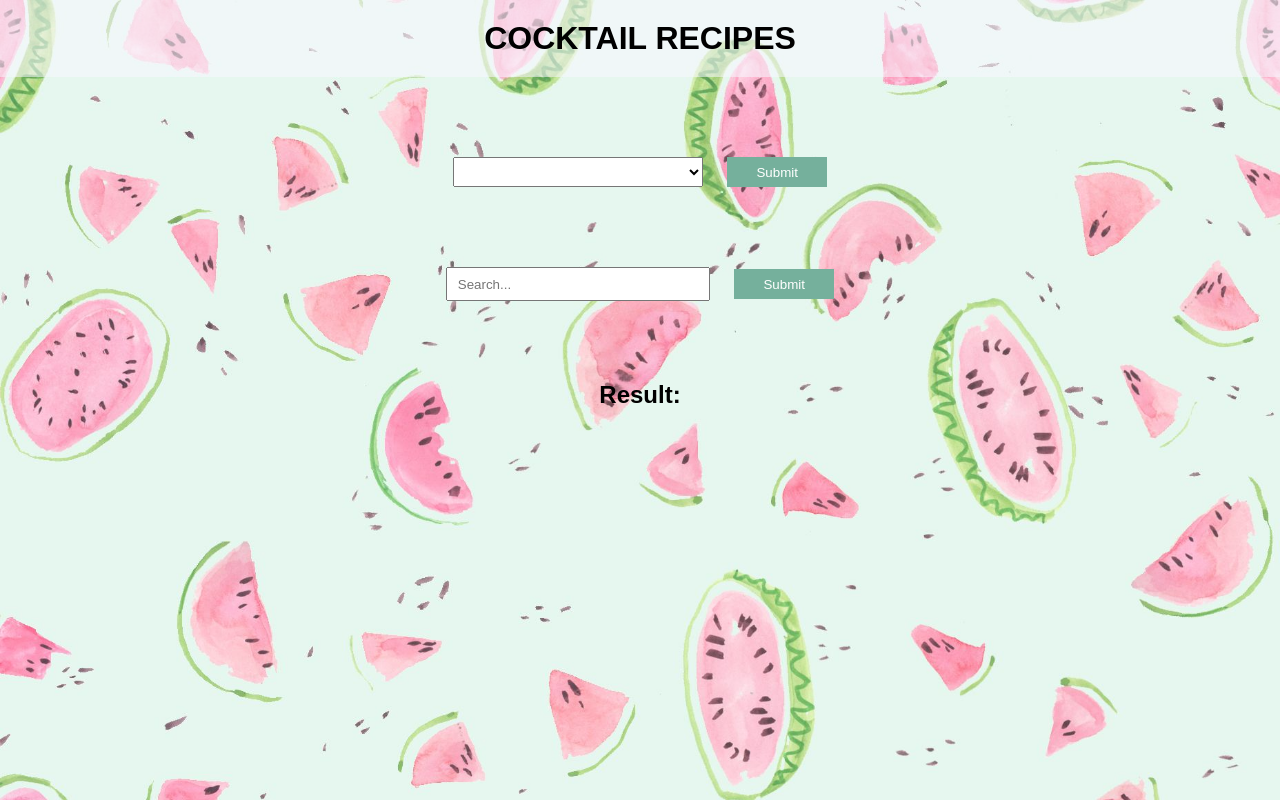
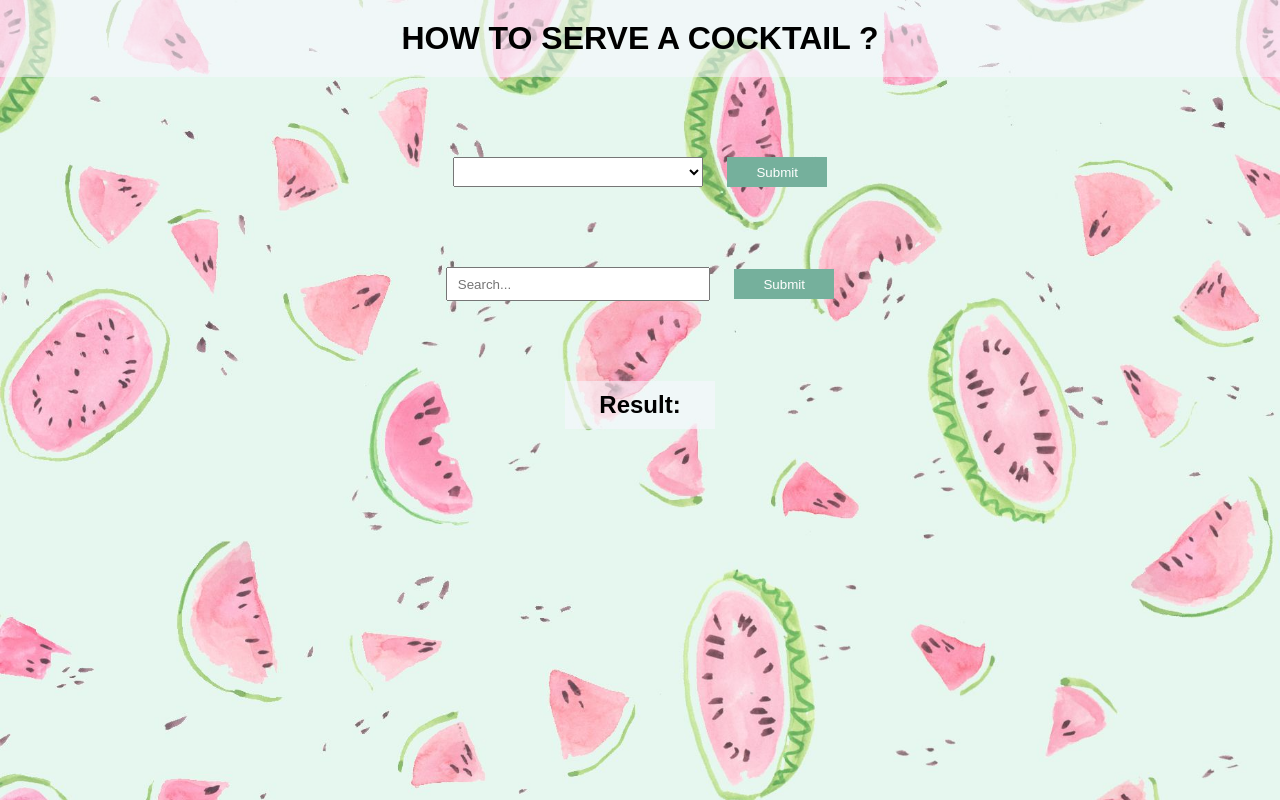
Before and after one commit to FienDenblinden/DEV2-Werkstuk, a plain HTML site: page index.html in a window 1280 px wide. Drawn offline with Linux system fonts and the light colour scheme; no server answers.

Commit message:
Aanpassingen html+css

```diff
--- a/index.css
+++ b/index.css
@@ -65,6 +65,9 @@ header h1 {
 
 h2 {
   text-align: center;
-
+  background-color: rgba(248, 248, 255, 0.562);
+width: 130px;
+margin: auto;
+padding: 10px;
 
 }
--- a/index.html
+++ b/index.html
@@ -10,7 +10,7 @@
 
 <body>
   <header>
-    <h1>COCKTAIL RECIPES</h1>
+    <h1>HOW TO SERVE A COCKTAIL ? </h1>
   </header>
 
   <main>
```
